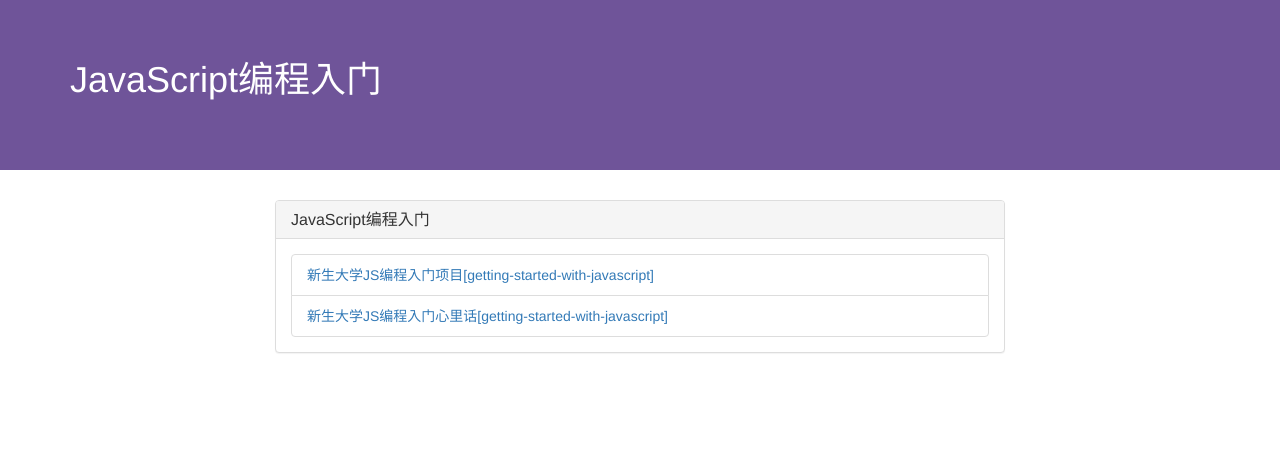
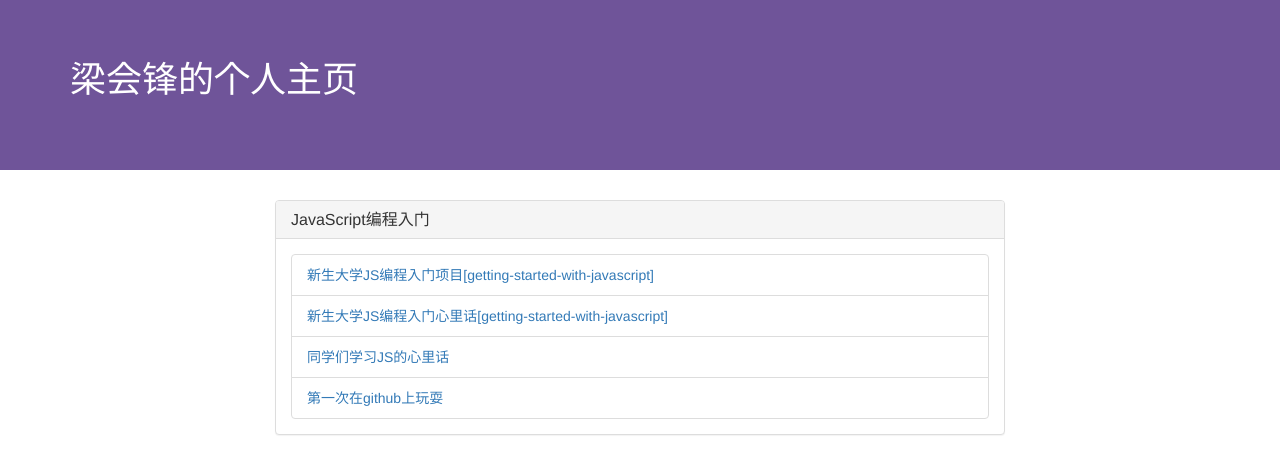
Before and after one commit to lianghf/lianghf_personal_homepage, a plain HTML site: page index.html in a window 1280 px wide. Drawn offline with nearby package versions, Linux system fonts and the light colour scheme.

Commit message:
更新我的主页

```diff
--- a/index.html
+++ b/index.html
@@ -12,7 +12,7 @@
 <div>
   <div class="main-header">
     <div class="container">
-      <h1>JavaScript编程入门</h1>
+      <h1>梁会锋的个人主页</h1>
     </div>
   </div>
   <div class="container">
@@ -32,6 +32,16 @@
               新生大学JS编程入门心里话[getting-started-with-javascript]
             </a>
           </li>
+          <li class="list-group-item">
+            <a href="https://github.com/lianghf/words-from-the-heart.git">
+              同学们学习JS的心里话
+            </a>
+          </li>
+          <li class="list-group-item">
+            <a href="https://github.com/lianghf/JS_test_1.git">
+              第一次在github上玩耍
+            </a>
+          </li>
         </div>
       </div>
     </div>
```
